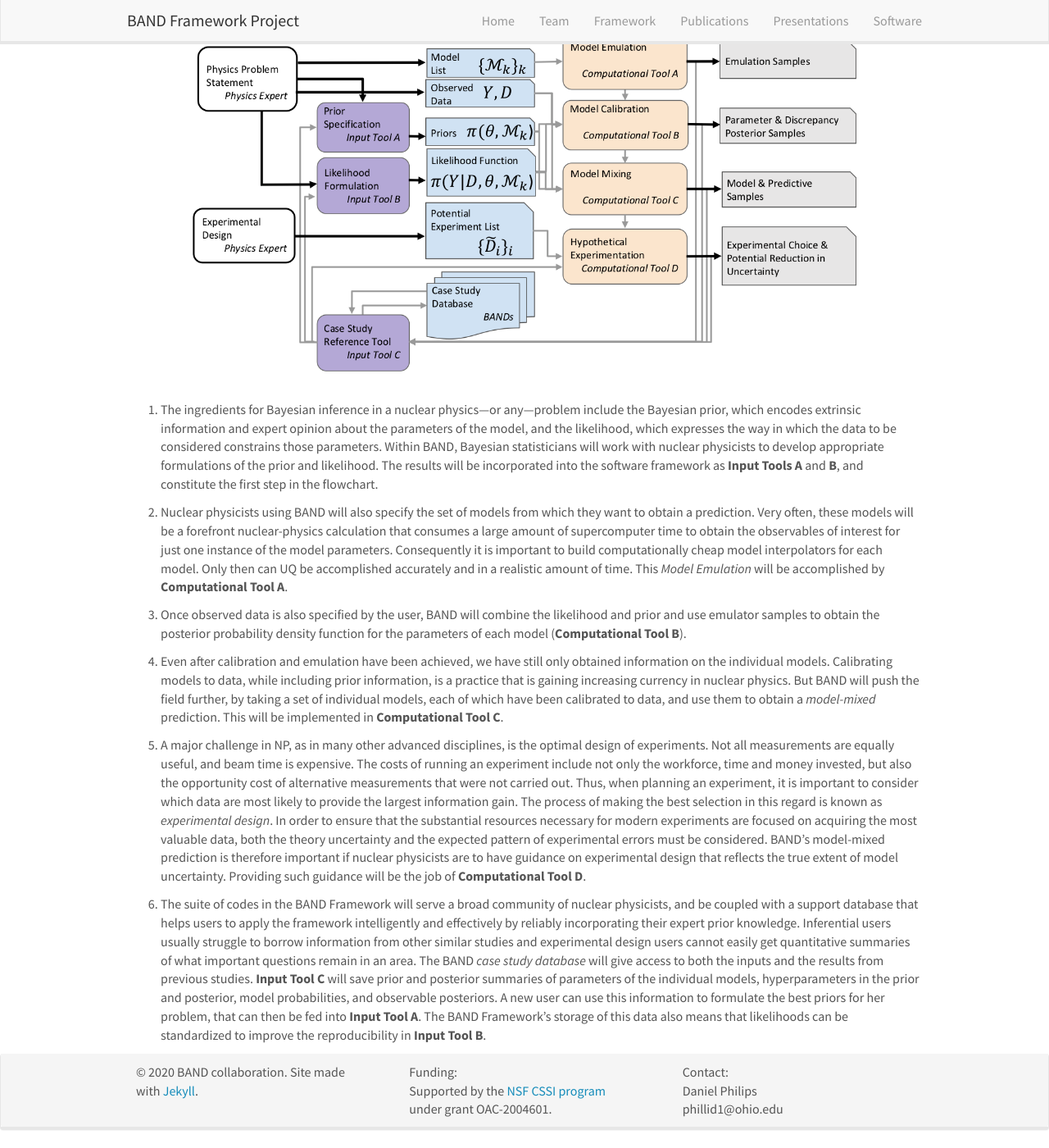
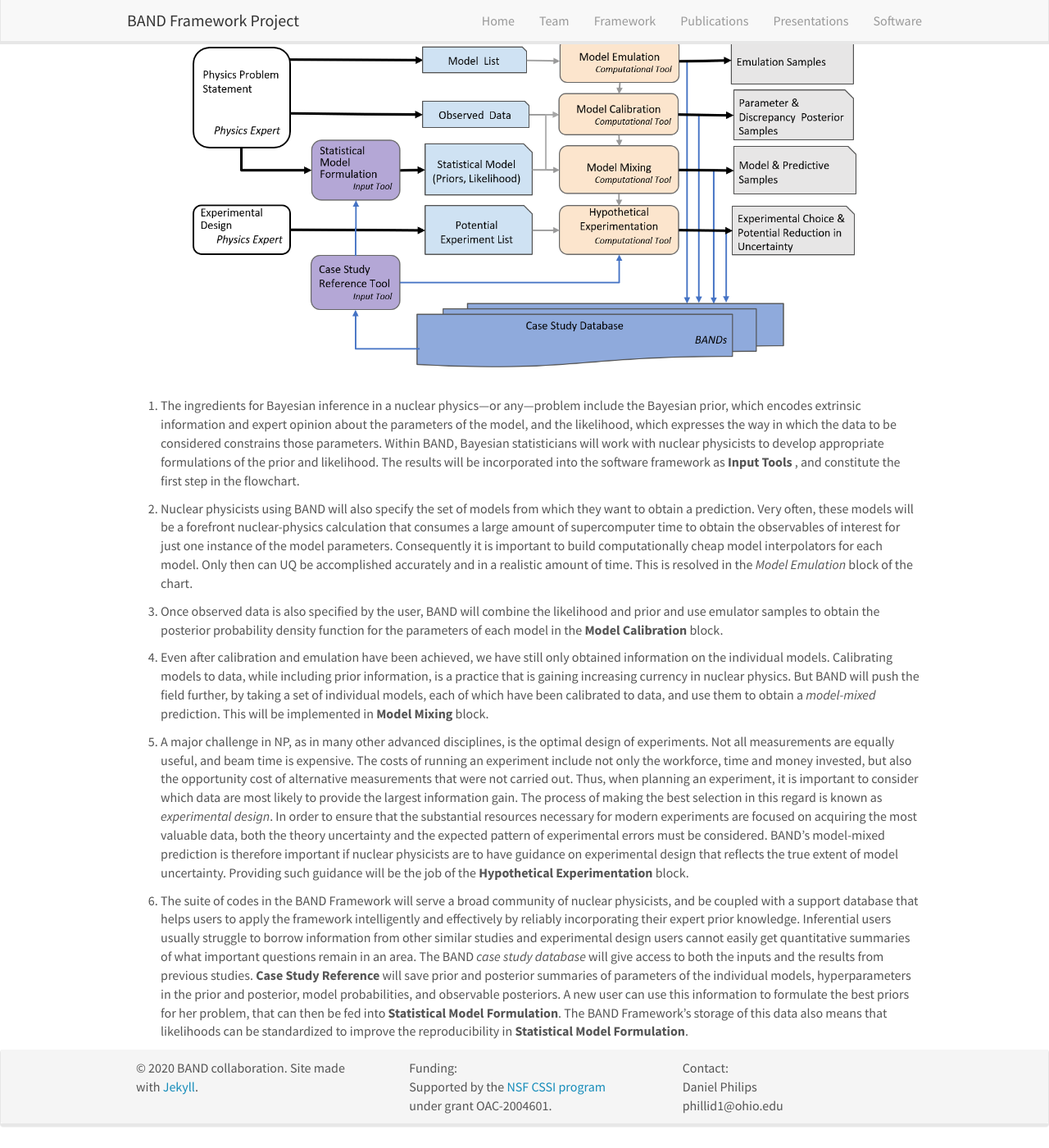
Before and after one commit to bandframework/bandframework.github.io, a Jekyll site: the page built from _pages/framework.md, in a window 1280 px wide and 1400 px high, scrolled down 566 px. Shown: the whole window at 82% size. Built offline with Jekyll 4.4.1, drawn with Linux system fonts in a browser that asks for light colours; nearby versions of some CDN libraries.

Commit message:
Updating to simplified flowchart

```diff
--- a/_pages/framework.md
+++ b/_pages/framework.md
@@ -22,27 +22,27 @@ Bayesian statistical methodology, it will also include a software tool to mix di
 This flowchart illustrates the BAND software framework:
 
 <figure class="fourth" style="text-align:center">
-  <img src="{{ site.url }}{{ site.baseurl }}/images/frameworkpic/flowchart_website_v4.png" style="width: 810px">
+  <img src="{{ site.url }}{{ site.baseurl }}/images/frameworkpic/flowchart_website_v5.png" style="width: 810px">
 </figure>
 </p>
 
 1. The ingredients for Bayesian inference in a nuclear physics---or any---problem include the Bayesian prior, which encodes extrinsic information and expert opinion about the parameters of the model, and the likelihood, which expresses the way in which the data to be considered constrains those parameters.
-Within BAND, Bayesian statisticians will work with nuclear physicists to develop appropriate formulations of the prior and likelihood. The results will be incorporated into the software framework as <b>Input Tools A</b> and <b>B</b>, and constitute the first step in the flowchart.
+Within BAND, Bayesian statisticians will work with nuclear physicists to develop appropriate formulations of the prior and likelihood. The results will be incorporated into the software framework as <b>Input Tools </b>, and constitute the first step in the flowchart.
 
-1. Nuclear physicists using BAND will also specify the set of models from which they want to obtain a prediction. Very often, these models will be a forefront nuclear-physics calculation that consumes a large amount of supercomputer time to obtain the observables of interest for just one instance of the model parameters. Consequently it is important to build computationally cheap model interpolators for each model. Only then can UQ be accomplished accurately and in a realistic amount of time. This <i>Model Emulation</i> will be accomplished by <b>Computational Tool A</b>.
+1. Nuclear physicists using BAND will also specify the set of models from which they want to obtain a prediction. Very often, these models will be a forefront nuclear-physics calculation that consumes a large amount of supercomputer time to obtain the observables of interest for just one instance of the model parameters. Consequently it is important to build computationally cheap model interpolators for each model. Only then can UQ be accomplished accurately and in a realistic amount of time. This is resolved in the <i>Model Emulation</i> block of the chart.
 
 1. Once observed data is also specified by the user, BAND will combine the likelihood and prior and use emulator samples to obtain
-the posterior probability density function for the parameters of each model (<b>Computational Tool B</b>).
+the posterior probability density function for the parameters of each model in the <b> Model Calibration </b> block.
 
-1. Even after calibration and emulation have been achieved, we have still only obtained information on the individual models. Calibrating models to data, while including prior information, is a practice that is gaining increasing currency in nuclear physics. But BAND will push the field further, by taking a set of individual models, each of which have been calibrated to data, and use them to obtain a <i>model-mixed</i> prediction. This will be implemented in <b>Computational Tool C</b>.
+1. Even after calibration and emulation have been achieved, we have still only obtained information on the individual models. Calibrating models to data, while including prior information, is a practice that is gaining increasing currency in nuclear physics. But BAND will push the field further, by taking a set of individual models, each of which have been calibrated to data, and use them to obtain a <i>model-mixed</i> prediction. This will be implemented in <b>Model Mixing</b> block.
 
 1. A major challenge in NP, as in many other advanced disciplines, is the optimal design of experiments.
 Not all measurements are equally useful, and beam time is expensive.
 The costs of running an experiment include not only the workforce, time and money invested, but also the opportunity cost of alternative measurements that were not carried out.
 Thus, when planning an experiment, it is important to consider which data are most likely to provide the largest information gain.  The process of making the best selection in this regard is known as <i>experimental design</i>.
 In order to ensure that the substantial resources necessary for modern experiments are focused on acquiring the most valuable data, both the theory uncertainty and the expected pattern of experimental errors must be considered.
-BAND's model-mixed prediction is therefore important if nuclear physicists are to have  guidance on experimental design that reflects the true extent of model uncertainty. Providing such guidance will be the job of <b>Computational Tool D</b>.
+BAND's model-mixed prediction is therefore important if nuclear physicists are to have  guidance on experimental design that reflects the true extent of model uncertainty. Providing such guidance will be the job of the <b>Hypothetical Experimentation</b> block.
 
 1. The suite of codes in the BAND Framework will serve a broad community of nuclear physicists, and be coupled with a support database that helps users to apply the framework intelligently and effectively by reliably incorporating their expert prior knowledge.
-Inferential users usually struggle to borrow information from other similar studies and experimental design users cannot easily get quantitative summaries of what important questions remain in an area.  The BAND <i>case study database</i> will give access to both the inputs and the results from previous studies.   <b>Input Tool C</b> will save prior and posterior summaries of parameters of the individual models, hyperparameters in the prior and posterior, model probabilities, and observable posteriors.   A new user can
-use this information to formulate the best priors for her problem, that can then be fed into <b>Input Tool A</b>.  The BAND Framework's storage of this data also means that likelihoods can be standardized to improve the reproducibility in <b>Input Tool B</b>.
+Inferential users usually struggle to borrow information from other similar studies and experimental design users cannot easily get quantitative summaries of what important questions remain in an area.  The BAND <i>case study database</i> will give access to both the inputs and the results from previous studies.   <b>Case Study Reference</b> will save prior and posterior summaries of parameters of the individual models, hyperparameters in the prior and posterior, model probabilities, and observable posteriors.   A new user can
+use this information to formulate the best priors for her problem, that can then be fed into <b>Statistical Model Formulation</b>.  The BAND Framework's storage of this data also means that likelihoods can be standardized to improve the reproducibility in <b>Statistical Model Formulation</b>.
```
Also changed, not shown: images/frameworkpic/flowchart_website_v5.png (added).
